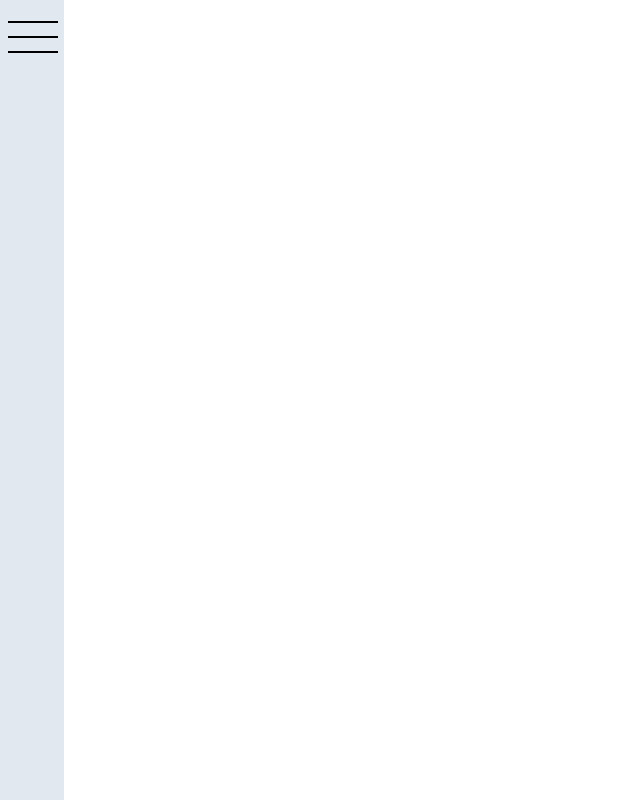
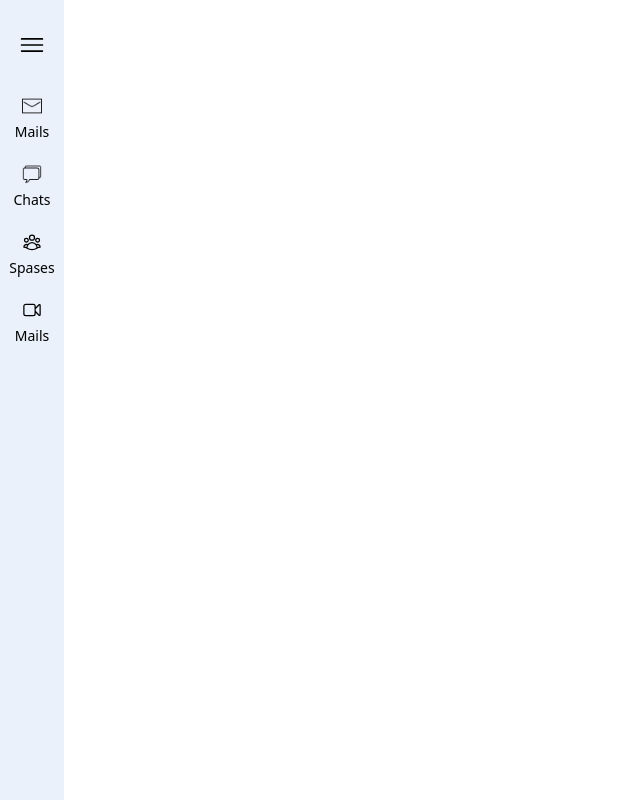
Before and after one commit to AdnanShaikh76/Gmail-Clone, a website: page index.html in a window 1280 px wide. Shown: the whole page, without its empty margins (0-640 px from the left). Drawn offline with nearby package versions, Linux system fonts and the light colour scheme.

Commit message:
sidebar work done

```diff
--- a/index.html
+++ b/index.html
@@ -6,10 +6,32 @@
   <script src="https://cdn.tailwindcss.com"></script>
 </head>
 <body>
-  <aside class="w-16 h-screen bg-slate-200 px-2 py-3">
-    <svg xmlns="http://www.w3.org/2000/svg" x="0px" y="0px" width="50" height="50" viewBox="0 0 50 50">
-      <path d="M 0 9 L 0 11 L 50 11 L 50 9 Z M 0 24 L 0 26 L 50 26 L 50 24 Z M 0 39 L 0 41 L 50 41 L 50 39 Z"></path>
+  <aside class="w-16 h-screen bg-[#eaf1fb] px-4 py-5 flex flex-col gap-5 justify-start items-center">
+    <svg xmlns="http://www.w3.org/2000/svg" x="0px" y="0px" width="50" height="50" viewBox="0 0 30 30" class="rounded-full p-3 cursor-pointer hover:bg-gray-200">
+      <path d="M 3 7 A 1.0001 1.0001 0 1 0 3 9 L 27 9 A 1.0001 1.0001 0 1 0 27 7 L 3 7 z M 3 14 A 1.0001 1.0001 0 1 0 3 16 L 27 16 A 1.0001 1.0001 0 1 0 27 14 L 3 14 z M 3 21 A 1.0001 1.0001 0 1 0 3 23 L 27 23 A 1.0001 1.0001 0 1 0 27 21 L 3 21 z"></path>
       </svg>
+      <div class="w-full h-fit flex flex-col gap-5">
+      <div class="w-full h-12 flex flex-col items-center cursor-pointer">
+        <img src="./assets/icons8-mail-100.png" alt="" class="px-1.5 py-1.5 overflow-visible rounded-full hover:bg-gray-200">
+        <h5 class="text-sm">Mails</h5>
+      </div>
+      <div class="w-full h-12 cursor-pointer flex flex-col items-center">
+        <img src="./assets/icons8-chat-100.png" alt="" class="px-1.5 py-1.5 overflow-visible rounded-full hover:bg-gray-200">
+        <h5 class="text-sm">Chats</h5>
+      </div>
+      <div class="w-full h-12 cursor-pointer flex flex-col items-center">
+        <svg xmlns="http://www.w3.org/2000/svg" fill="none" viewBox="0 0 24 24" stroke-width="1.5" stroke="currentColor" class="px-1.5 py-1.5 overflow-visible rounded-full hover:bg-gray-200">
+          <path stroke-linecap="round" stroke-linejoin="round" d="M18 18.72a9.094 9.094 0 003.741-.479 3 3 0 00-4.682-2.72m.94 3.198l.001.031c0 .225-.012.447-.037.666A11.944 11.944 0 0112 21c-2.17 0-4.207-.576-5.963-1.584A6.062 6.062 0 016 18.719m12 0a5.971 5.971 0 00-.941-3.197m0 0A5.995 5.995 0 0012 12.75a5.995 5.995 0 00-5.058 2.772m0 0a3 3 0 00-4.681 2.72 8.986 8.986 0 003.74.477m.94-3.197a5.971 5.971 0 00-.94 3.197M15 6.75a3 3 0 11-6 0 3 3 0 016 0zm6 3a2.25 2.25 0 11-4.5 0 2.25 2.25 0 014.5 0zm-13.5 0a2.25 2.25 0 11-4.5 0 2.25 2.25 0 014.5 0z"></path>
+        </svg>
+        <h5 class="text-sm">Spases</h5>
+      </div>
+      <div class="w-full h-12 cursor-pointer flex flex-col items-center">
+        <svg xmlns="http://www.w3.org/2000/svg" fill="none" viewBox="0 0 24 24" stroke-width="1.5" stroke="currentColor" class="px-1.5 py-1.5 overflow-visible rounded-full hover:bg-gray-200">
+          <path stroke-linecap="round" d="M15.75 10.5l4.72-4.72a.75.75 0 011.28.53v11.38a.75.75 0 01-1.28.53l-4.72-4.72M4.5 18.75h9a2.25 2.25 0 002.25-2.25v-9a2.25 2.25 0 00-2.25-2.25h-9A2.25 2.25 0 002.25 7.5v9a2.25 2.25 0 002.25 2.25z"></path>
+        </svg>
+        <h5 class="text-sm">Mails</h5>
+      </div>
+    </div>
   </aside>
 </body>
 </html>
```
Also changed, not shown: assets/icons8-chat-100.png (added), assets/icons8-chat-96.png (added), assets/icons8-mail-100.png (added).
